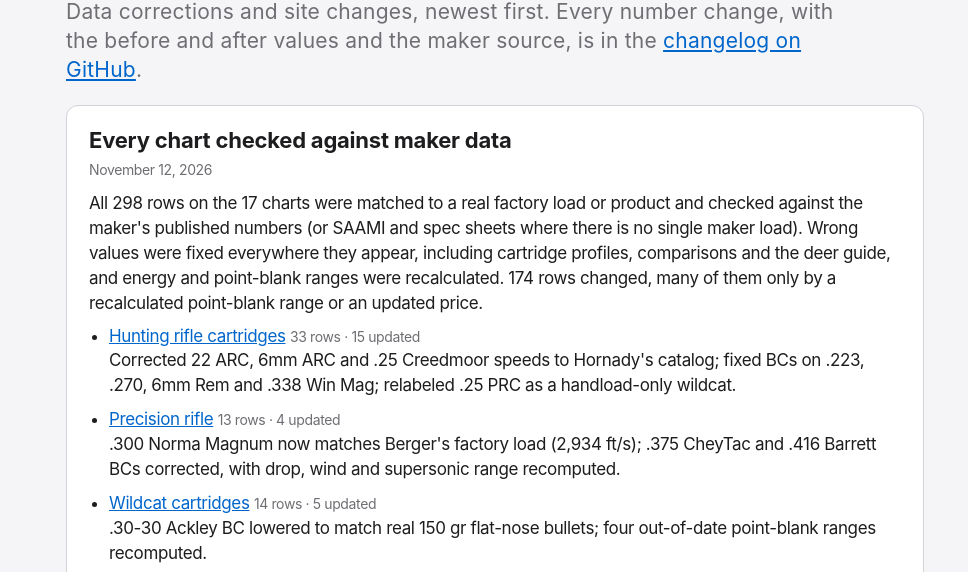
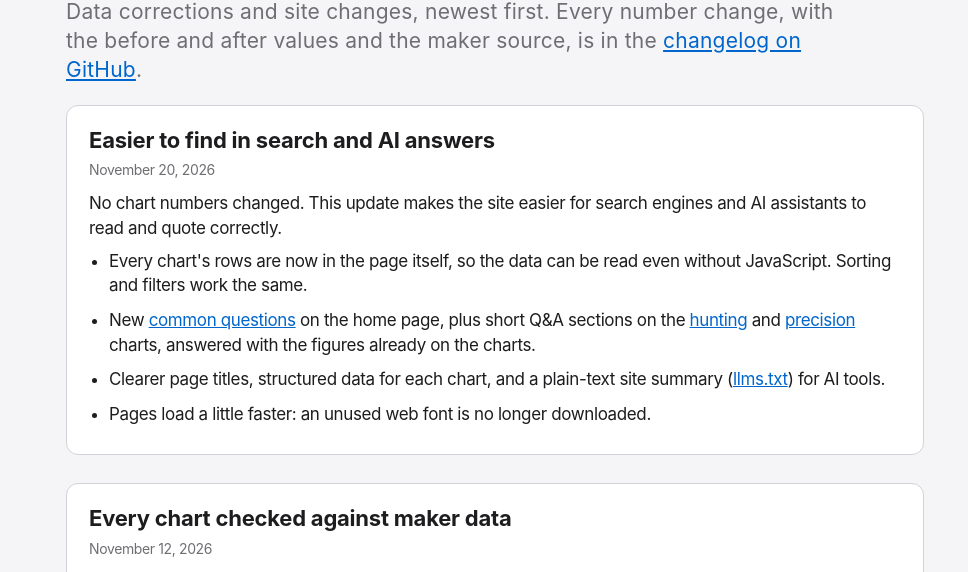
Before and after one commit to MarcusTravis/ammo-reference, a plain HTML site: page updates.html in a window 1280 px wide. Shown: the part 210-782 px from the top of the page, without its empty margins (0-968 px from the left). Drawn offline with Linux system fonts and the light colour scheme.

Commit message:
Updates page and CHANGELOG: search and AI-search improvements

```diff
--- a/updates.html
+++ b/updates.html
@@ -69,6 +69,17 @@ h1{font-family:var(--display);font-weight:800;font-size:clamp(34px,6vw,54px);lin
     <p class="lede">Data corrections and site changes, newest first. Every number change, with the before and after values and the maker source, is in the <a href="https://github.com/MarcusTravis/ammo-reference/blob/main/CHANGELOG.md">changelog on GitHub</a>.</p>
   </header>
   <div class="log">
+    <article class="entry" id="2026-11-20-search">
+      <h2>Easier to find in search and AI answers</h2>
+      <time datetime="2026-11-20">November 20, 2026</time>
+      <p>No chart numbers changed. This update makes the site easier for search engines and AI assistants to read and quote correctly.</p>
+      <ul>
+        <li>Every chart's rows are now in the page itself, so the data can be read even without JavaScript. Sorting and filters work the same.</li>
+        <li>New <a href="index.html#faq">common questions</a> on the home page, plus short Q&amp;A sections on the <a href="hunting.html#faq">hunting</a> and <a href="precision.html#faq">precision</a> charts, answered with the figures already on the charts.</li>
+        <li>Clearer page titles, structured data for each chart, and a plain-text site summary (<a href="llms.txt">llms.txt</a>) for AI tools.</li>
+        <li>Pages load a little faster: an unused web font is no longer downloaded.</li>
+      </ul>
+    </article>
     <article class="entry" id="2026-11-12-audit">
       <h2>Every chart checked against maker data</h2>
       <time datetime="2026-11-12">November 12, 2026</time>
```
Also changed, not shown: 1 other file.
